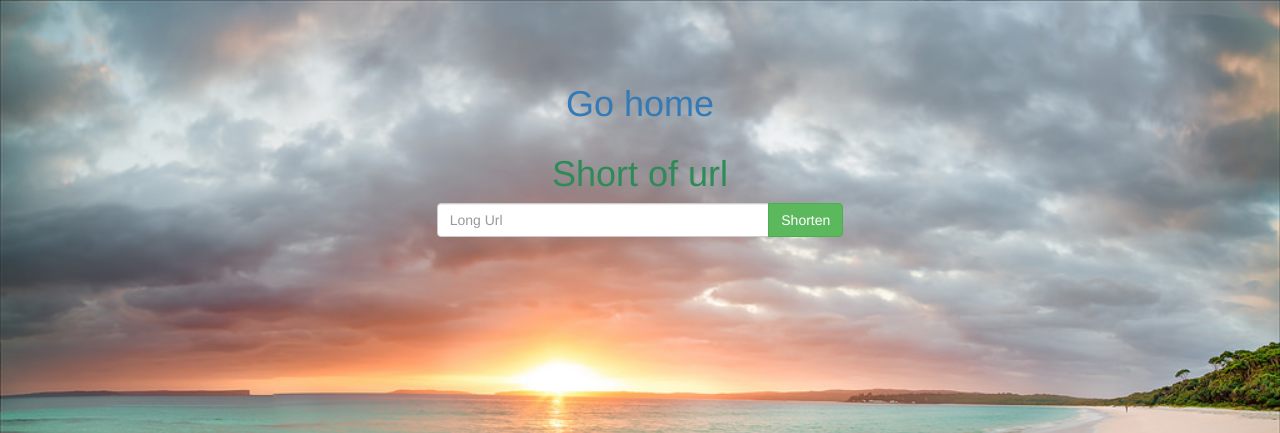
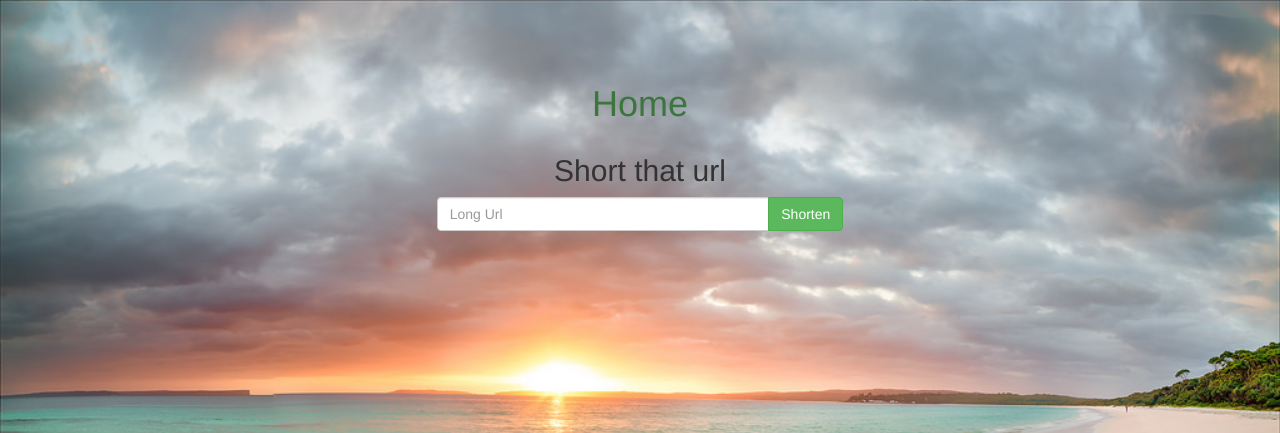
Before and after one commit to martynenko-e/UrlShortener, a Django app: page / in a window 1280 px wide. Shown: the top 433 px of the page. Run offline with Django 3.2, Linux system fonts and the light colour scheme; some libraries are stand-ins or nearby versions.

Commit message:
changes some style

```diff
--- a/src/shortener/static/shortener/css/shortener.css
+++ b/src/shortener/static/shortener/css/shortener.css
@@ -11,3 +11,12 @@
 .shrt-content {
     margin-top: 5%;
 }
+
+.home-title a {
+    color: #3c763d;
+}
+
+.home-title a:hover {
+    color: #2b542c;
+    text-decoration: none;
+}
--- a/src/shortener/views.py
+++ b/src/shortener/views.py
@@ -15,7 +15,7 @@
     def get(self, request, *args, **kwargs):
         the_form = SubmitUrlForm()
         context = {
-            "title": "Short of url",
+            "title": "Short that url",
             "form": the_form
         }
         return render(request, "shortener/home.html", context)
@@ -37,10 +37,10 @@
                 "created": created
             }
             if created:
-                context.update({"title_text": "Success! Shortlink created"})
+                context.update({"title_text": "Success! Shortlink created!"})
                 template = "shortener/success.html"
             else:
-                context.update({"title_text": "Success! Shortlink created..."})
+                context.update({"title_text": "Success! Shortlink created!"})
                 template = "shortener/already-exists.html"
         else:
             context.update({"form_valid": False})
--- a/src/templates/base.html
+++ b/src/templates/base.html
@@ -23,7 +23,7 @@
 <div class="content">
     <div class="shrt-content">
         <div class="row text-center">
-            <h1><a href="/">Go home</a></h1>
+            <h1 class="home-title"><a href="/">Home</a></h1>
             <div class="col-xs-8 col-sm-4 col-xs-offset-2 col-sm-offset-4">
                 {% block pagecontent %}
                 {% endblock %}
@@ -32,5 +32,4 @@
     </div>
 </div>
 </body>
-
 </html>
--- a/src/templates/shortener/already-exists.html
+++ b/src/templates/shortener/already-exists.html
@@ -1,7 +1,7 @@
 {% extends "base.html" %}
 {% load staticfiles %}
 {% block pagecontent %}
-<h1>{{ title_text }}</h1>
+<h2>{{ title_text }}</h2>
 <div class="input-group">
            <span class="input-group-btn">
                 <a class='btn btn-success btn-copy' data-clipboard-text='{{ short_url }}'>Copy</a>
@@ -13,7 +13,8 @@
 <br/>
 <br/>
 <hr/>
-<h1>Create Another..</h1>
+<br/>
+<h2>Create Another..</h2>
 <form method="POST" action="."> {% csrf_token %}
     <div class="input-group">
         <input type='text' class='form-control' name='url' placeholder="Long URL" />
--- a/src/templates/shortener/home.html
+++ b/src/templates/shortener/home.html
@@ -1,6 +1,6 @@
 {% extends "base.html" %}
 {% block pagecontent %}
-<h1>{{ title }}</h1>
+<h2>{{ title }}</h2>
 <form method="POST" action="."> {% csrf_token %}
     {% if form.url.errors %}
     <div class="input-group has-error">
@@ -16,11 +16,11 @@
     </div>
         {% if form.url.errors %}
         <br/>
-    <ul>
+
         {% for error in form.url.errors %}
-        <li>{{ error }}</li>
+        <p>{{ error }}</p>
         {% endfor %}
-    </ul>
+
     {% endif %}
 </form>
 {% endblock pagecontent %}
--- a/src/templates/shortener/success.html
+++ b/src/templates/shortener/success.html
@@ -1,7 +1,7 @@
 {% extends "base.html" %}
 {% load staticfiles %}
 {% block pagecontent %}
-<h1>{{ title_text }}</h1>
+<h2>{{ title_text }}</h2>
 <div class="input-group">
            <span class="input-group-btn">
                 <a class='btn btn-success btn-copy' data-clipboard-text='{{ short_url }}'>Copy</a>
@@ -13,7 +13,8 @@
 <br/>
 <br/>
 <hr/>
-<h1>Create Another..</h1>
+<br/>
+<h2>Create Another..</h2>
 <form method="POST" action="."> {% csrf_token %}
     <div class="input-group">
         <input type='text' class='form-control' name='url' placeholder="Long URL" />
```
